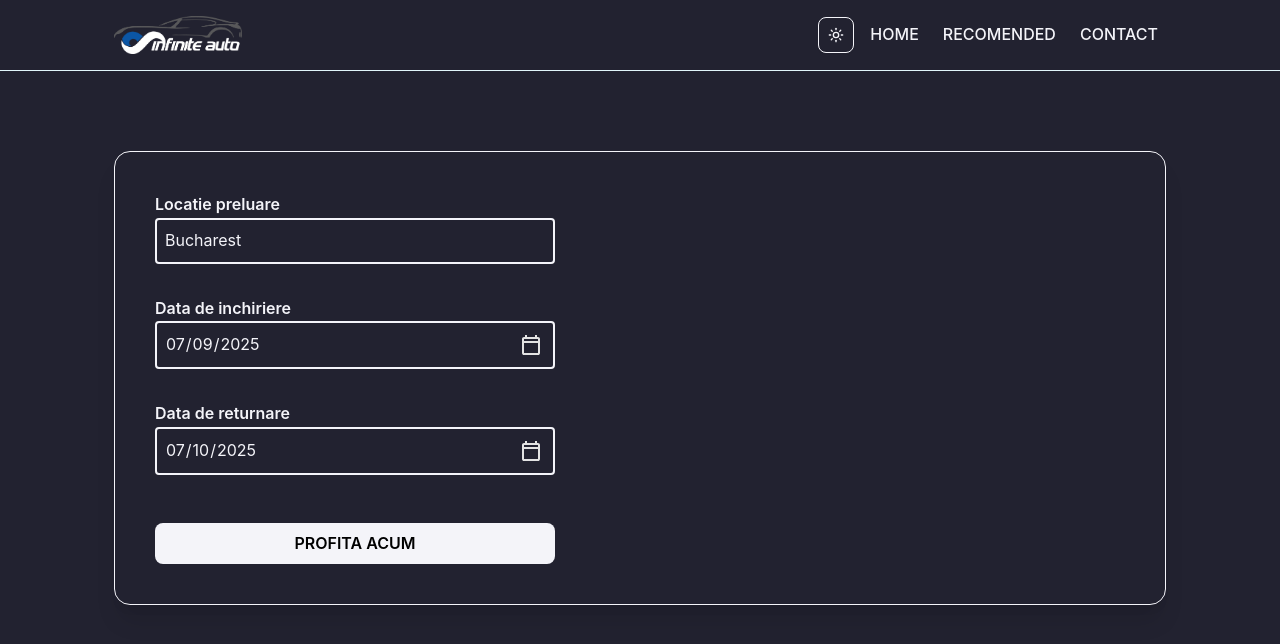
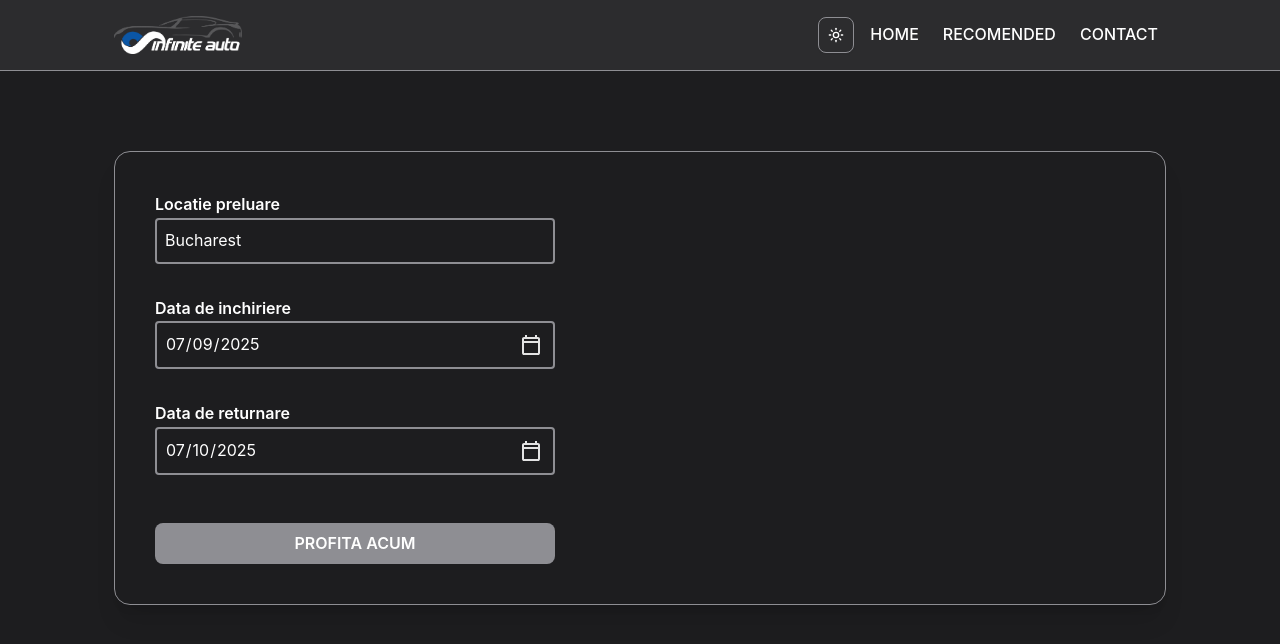
Before and after one commit to Puridaun/React-app-rent-cars, a React (Vite) app: page / in a window 1280 px wide. Shown: the top 644 px of the page. Built offline with nearby package versions, Linux system fonts and the light colour scheme; no server answers.

Commit message:
Update css

```diff
--- a/index.html
+++ b/index.html
@@ -2,7 +2,6 @@
 <html lang="en">
   <head>
     <meta charset="UTF-8" />
-    <link rel="icon" type="image/svg+xml" href="/vite.svg" />
     <meta name="viewport" content="width=device-width, initial-scale=1.0" />
     <link rel="preconnect" href="https://fonts.googleapis.com" />
     <link rel="preconnect" href="https://fonts.gstatic.com" crossorigin />
--- a/src/App.css
+++ b/src/App.css
@@ -14,122 +14,165 @@ Breakpoints:
 */
 
 * {
-    margin: 0px;
-
-    font-family: "Inter", -apple-system, BlinkMacSystemFont, "Segoe UI", sans-serif;
-    transition: color 0.3s ease, background-color 0.3s ease, border-color 0.3s ease;
+    margin: 0;
+    font-family: -apple-system, BlinkMacSystemFont, "SF Pro Display", "Segoe UI", Roboto, sans-serif;
+    transition: all 0.2s cubic-bezier(0.4, 0, 0.2, 1);
+    box-sizing: border-box;
 }
 
 :root {
 
-    --navbar-background: #ecfcff;
-    --navbar-border-color: #586F7C;
-    --stepper-completed: #48bf53;
-    --stepper-active: #48bf53;
-    --stepper-line: #8ca19e;
-    --stepper-bg: #8ca19e;
-    --stepper-text: #8ca19e;
-    --background-primary: #F4F4F9;
-    --text-color-on-primary-bg: #000000;
-    --button-bg-color: #2F4550;
-    --button-bg-color-hover: #A8DADC;
-    --text-color-on-btn-bg: #F4F4F9;
-    --border-color: #586F7C;
-    --price-tag-color: #48bf53;
-    --success: #48bf53;
-    --shadow-btn: #2F4550;
-    --error: #BA181B;
-    --selected-card-border: #64DFDF;
-    --car-card-bg: #ecfcff;
-    --background: oklch(1 0 0);
-    --foreground: oklch(0.145 0 0);
-    --card: oklch(1 0 0);
-    --card-foreground: oklch(0.145 0 0);
-    --popover: oklch(1 0 0);
-    --popover-foreground: oklch(0.145 0 0);
-    --primary: oklch(0.205 0 0);
-    --primary-foreground: oklch(0.985 0 0);
-    --secondary: oklch(0.97 0 0);
-    --secondary-foreground: oklch(0.205 0 0);
-    --muted: oklch(0.97 0 0);
-    --muted-foreground: oklch(0.556 0 0);
-    --accent: oklch(0.97 0 0);
-    --accent-foreground: oklch(0.205 0 0);
-    --destructive: oklch(0.577 0.245 27.325);
-    --destructive-foreground: oklch(0.577 0.245 27.325);
-    --border: #586F7C;
-    --input: oklch(0.922 0 0);
-    --ring: oklch(0.708 0 0);
-    --chart-1: oklch(0.646 0.222 41.116);
-    --chart-2: oklch(0.6 0.118 184.704);
-    --chart-3: oklch(0.398 0.07 227.392);
-    --chart-4: oklch(0.828 0.189 84.429);
-    --chart-5: oklch(0.769 0.188 70.08);
-    --radius: 0.625rem;
-    --sidebar: oklch(0.985 0 0);
-    --sidebar-foreground: oklch(0.145 0 0);
-    --sidebar-primary: oklch(0.205 0 0);
-    --sidebar-primary-foreground: oklch(0.985 0 0);
-    --sidebar-accent: oklch(0.97 0 0);
-    --sidebar-accent-foreground: oklch(0.205 0 0);
-    --sidebar-border: oklch(0.922 0 0);
-    --sidebar-ring: oklch(0.708 0 0);
+    --navbar-background: #F6F6F6;
+    --navbar-border-color: #8E8E93;
+    --stepper-completed: #007AFF;
+    --stepper-active: #007AFF;
+    --stepper-line: #8E8E93;
+    --stepper-bg: #8E8E93;
+    --stepper-text: #8E8E93;
+    --background-primary: #FFFFFF;
+    --text-color-on-primary-bg: #1D1D1F;
+    --button-bg-color: #007AFF;
+    --button-bg-color-hover: #0056CC;
+    --text-color-on-btn-bg: #FFFFFF;
+    --border-color: #8E8E93;
+    --price-tag-color: #007AFF;
+    --success: #34C759;
+    --shadow-btn: rgba(0, 122, 255, 0.3);
+    --error: #FF3B30;
+    --selected-card-border: #007AFF;
+    --car-card-bg: #F6F6F6;
 
+    /* shadcn/ui variables */
+    --background: #FFFFFF;
+    --foreground: #1D1D1F;
+    --card: #FFFFFF;
+    --card-foreground: #1D1D1F;
+    --popover: #FFFFFF;
+    --popover-foreground: #1D1D1F;
+    --primary: #007AFF;
+    --primary-foreground: #FFFFFF;
+    --secondary: #F6F6F6;
+    --secondary-foreground: #1D1D1F;
+    --muted: #F6F6F6;
+    --muted-foreground: #8E8E93;
+    --accent: #F6F6F6;
+    --accent-foreground: #1D1D1F;
+    --destructive: #FF3B30;
+    --destructive-foreground: #FFFFFF;
+    --border: #8E8E93;
+    --input: #F6F6F6;
+    --ring: #007AFF;
+    --chart-1: #007AFF;
+    --chart-2: #34C759;
+    --chart-3: #FF9500;
+    --chart-4: #FF3B30;
+    --chart-5: #8E8E93;
+    --radius: 0.75rem;
+    --sidebar: #FFFFFF;
+    --sidebar-foreground: #1D1D1F;
+    --sidebar-primary: #007AFF;
+    --sidebar-primary-foreground: #FFFFFF;
+    --sidebar-accent: #F6F6F6;
+    --sidebar-accent-foreground: #1D1D1F;
+    --sidebar-border: #8E8E93;
+    --sidebar-ring: #007AFF;
 }
 
 .dark {
 
-    --navbar-border-color: #e2f7fb;
-    --navbar-background: #222230;
-    --stepper-active: #48bf53;
-    --stepper-completed: #48bf53;
-    --stepper-line: #8ca19e;
-    --stepper-bg: #8ca19e;
-    --stepper-text: #8ca19e;
-    --background-primary: #222230;
-    --car-card-bg: (var(--background-primary));
-    --text-color-on-primary-bg: #F4F4F9;
-    --button-bg-color: #B8DBD9;
-    --button-bg-color-hover: #A8DADC;
-    --text-color-on-btn-bg: #000000;
-    --border-color: #F4F4F9;
-    --success: #48bf53;
-    --shadow-btn: #F4F4F9;
-    --error: #BA181B;
-    --selected-card-border: #64DFDF;
-    --background: oklch(0.145 0 0);
-    --foreground: oklch(0.985 0 0);
-    --card: oklch(0.145 0 0);
-    --card-foreground: oklch(0.985 0 0);
-    --popover: oklch(0.145 0 0);
-    --popover-foreground: oklch(0.985 0 0);
-    --primary: oklch(0.985 0 0);
-    --primary-foreground: oklch(0.205 0 0);
-    --secondary: oklch(0.269 0 0);
-    --secondary-foreground: oklch(0.985 0 0);
-    --muted: oklch(0.269 0 0);
-    --muted-foreground: oklch(0.708 0 0);
-    --accent: oklch(0.269 0 0);
-    --accent-foreground: oklch(0.985 0 0);
-    --destructive: oklch(0.396 0.141 25.723);
-    --destructive-foreground: oklch(0.637 0.237 25.331);
-    --border: #F4F4F9;
-    --input: oklch(0.269 0 0);
-    --ring: oklch(0.439 0 0);
-    --chart-1: oklch(0.488 0.243 264.376);
-    --chart-2: oklch(0.696 0.17 162.48);
-    --chart-3: oklch(0.769 0.188 70.08);
-    --chart-4: oklch(0.627 0.265 303.9);
-    --chart-5: oklch(0.645 0.246 16.439);
-    --sidebar: oklch(0.205 0 0);
-    --sidebar-foreground: oklch(0.985 0 0);
-    --sidebar-primary: oklch(0.488 0.243 264.376);
-    --sidebar-primary-foreground: oklch(0.985 0 0);
-    --sidebar-accent: oklch(0.269 0 0);
-    --sidebar-accent-foreground: oklch(0.985 0 0);
-    --sidebar-border: oklch(0.269 0 0);
-    --sidebar-ring: oklch(0.439 0 0);
+    --navbar-border-color: #8E8E93;
+    --navbar-background: #2C2C2E;
+    --stepper-active: #007AFF;
+    --stepper-completed: #007AFF;
+    --stepper-line: #8E8E93;
+    --stepper-bg: #8E8E93;
+    --stepper-text: #8E8E93;
+    --background-primary: #1D1D1F;
+    --car-card-bg: #2C2C2E;
+    --text-color-on-primary-bg: #FFFFFF;
+    --button-bg-color: #007AFF;
+    --button-bg-color-hover: #0056CC;
+    --text-color-on-btn-bg: #FFFFFF;
+    --border-color: #8E8E93;
+    --success: #30D158;
+    --shadow-btn: rgba(0, 122, 255, 0.4);
+    --error: #FF453A;
+    --selected-card-border: #007AFF;
+
+    /* shadcn/ui variables */
+    --background: #1D1D1F;
+    --foreground: #FFFFFF;
+    --card: #1D1D1F;
+    --card-foreground: #FFFFFF;
+    --popover: #1D1D1F;
+    --popover-foreground: #FFFFFF;
+    --primary: #007AFF;
+    --primary-foreground: #FFFFFF;
+    --secondary: #2C2C2E;
+    --secondary-foreground: #FFFFFF;
+    --muted: #2C2C2E;
+    --muted-foreground: #8E8E93;
+    --accent: #2C2C2E;
+    --accent-foreground: #FFFFFF;
+    --destructive: #FF453A;
+    --destructive-foreground: #FFFFFF;
+    --border: #8E8E93;
+    --input: #2C2C2E;
+    --ring: #007AFF;
+    --chart-1: #007AFF;
+    --chart-2: #30D158;
+    --chart-3: #FF9500;
+    --chart-4: #FF453A;
+    --chart-5: #8E8E93;
+    --sidebar: #1D1D1F;
+    --sidebar-foreground: #FFFFFF;
+    --sidebar-primary: #007AFF;
+    --sidebar-primary-foreground: #FFFFFF;
+    --sidebar-accent: #2C2C2E;
+    --sidebar-accent-foreground: #FFFFFF;
+    --sidebar-border: #8E8E93;
+    --sidebar-ring: #007AFF;
 }
+
+@theme inline {
+    --color-background: var(--background);
+    --color-foreground: var(--foreground);
+    --color-card: var(--card);
+    --color-card-foreground: var(--card-foreground);
+    --color-popover: var(--popover);
+    --color-popover-foreground: var(--popover-foreground);
+    --color-primary: var(--primary);
+    --color-primary-foreground: var(--primary-foreground);
+    --color-secondary: var(--secondary);
+    --color-secondary-foreground: var(--secondary-foreground);
+    --color-muted: var(--muted);
+    --color-muted-foreground: var(--muted-foreground);
+    --color-accent: var(--accent);
+    --color-accent-foreground: var(--accent-foreground);
+    --color-destructive: var(--destructive);
+    --color-destructive-foreground: var(--destructive-foreground);
+    --color-border: var(--border);
+    --color-input: var(--input);
+    --color-ring: var(--ring);
+    --color-chart-1: var(--chart-1);
+    --color-chart-2: var(--chart-2);
+    --color-chart-3: var(--chart-3);
+    --color-chart-4: var(--chart-4);
+    --color-chart-5: var(--chart-5);
+    --radius-sm: calc(var(--radius) - 4px);
+    --radius-md: calc(var(--radius) - 2px);
+    --radius-lg: var(--radius);
+    --radius-xl: calc(var(--radius) + 4px);
+    --color-sidebar: var(--sidebar);
+    --color-sidebar-foreground: var(--sidebar-foreground);
+    --color-sidebar-primary: var(--sidebar-primary);
+    --color-sidebar-primary-foreground: var(--sidebar-primary-foreground);
+    --color-sidebar-accent: var(--sidebar-accent);
+    --color-sidebar-accent-foreground: var(--sidebar-accent-foreground);
+    --color-sidebar-border: var(--sidebar-border);
+    --color-sidebar-ring: var(--sidebar-ring);
+}
+
 
 [data-radix-popper-content-wrapper] {
     z-index: 9999 !important;
@@ -220,9 +263,7 @@ header {
     transition: all 0.3s ease;
 }
 
-.dark .navbar-container {
-    background: var(--background-primary);
-}
+
 
 .hamburger-menu-icon {
     width: 40px !important;
@@ -474,7 +515,7 @@ input[type="date"]::-webkit-calendar-picker-indicator {
 
 .available-car-price span {
     font-size: 24px;
-    color: var(--success);
+    color: var(--price-tag-color);
     font-weight: 700;
 }
 
@@ -733,7 +774,7 @@ input[type="date"]::-webkit-calendar-picker-indicator {
     align-items: center;
     padding-left: 4px;
     justify-content: space-between;
-    border-left: 4px solid var(--success);
+    border-left: 4px solid var(--price-tag-color);
     border-radius: 0 8px 8px 0;
     transition: all 0.3s ease;
     color: var(--text-color-on-primary-bg);
@@ -745,7 +786,7 @@ input[type="date"]::-webkit-calendar-picker-indicator {
     justify-content: space-between;
     padding-left: 4px;
     margin-bottom: 16px;
-    border-left: 4px solid var(--success);
+    border-left: 4px solid var(--price-tag-color);
     border-radius: 0 8px 8px 0;
     transition: all 0.3s ease;
     color: var(--text-color-on-primary-bg);
@@ -879,44 +920,7 @@ textarea {
 ---break---
 */
 
-@theme inline {
-    --color-background: var(--background);
-    --color-foreground: var(--foreground);
-    --color-card: var(--card);
-    --color-card-foreground: var(--card-foreground);
-    --color-popover: var(--popover);
-    --color-popover-foreground: var(--popover-foreground);
-    --color-primary: var(--primary);
-    --color-primary-foreground: var(--primary-foreground);
-    --color-secondary: var(--secondary);
-    --color-secondary-foreground: var(--secondary-foreground);
-    --color-muted: var(--muted);
-    --color-muted-foreground: var(--muted-foreground);
-    --color-accent: var(--accent);
-    --color-accent-foreground: var(--accent-foreground);
-    --color-destructive: var(--destructive);
-    --color-destructive-foreground: var(--destructive-foreground);
-    --color-border: var(--border);
-    --color-input: var(--input);
-    --color-ring: var(--ring);
-    --color-chart-1: var(--chart-1);
-    --color-chart-2: var(--chart-2);
-    --color-chart-3: var(--chart-3);
-    --color-chart-4: var(--chart-4);
-    --color-chart-5: var(--chart-5);
-    --radius-sm: calc(var(--radius) - 4px);
-    --radius-md: calc(var(--radius) - 2px);
-    --radius-lg: var(--radius);
-    --radius-xl: calc(var(--radius) + 4px);
-    --color-sidebar: var(--sidebar);
-    --color-sidebar-foreground: var(--sidebar-foreground);
-    --color-sidebar-primary: var(--sidebar-primary);
-    --color-sidebar-primary-foreground: var(--sidebar-primary-foreground);
-    --color-sidebar-accent: var(--sidebar-accent);
-    --color-sidebar-accent-foreground: var(--sidebar-accent-foreground);
-    --color-sidebar-border: var(--sidebar-border);
-    --color-sidebar-ring: var(--sidebar-ring);
-}
+
 
 
 
```
